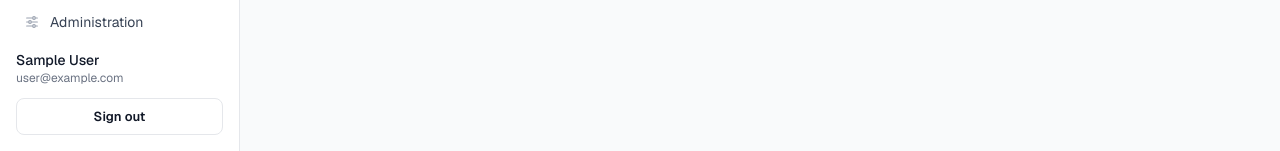
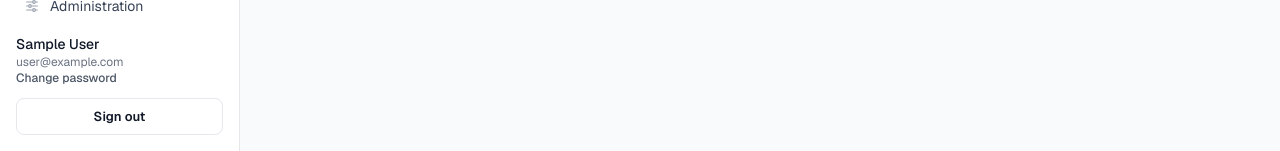
Before and after one commit to venus1344/lr-sales, a Next.js app: page / in a window 1280 px wide. Shown: the part 649-800 px from the top of the page. Built offline with nearby package versions, Linux system fonts and the light colour scheme; no server answers; the database is empty; sample sign-in values are in the browser's storage.

Commit message:
feat: expose change-password access in sidebar

```diff
--- a/app/(app)/layout.tsx
+++ b/app/(app)/layout.tsx
@@ -96,7 +96,13 @@ export default async function AppLayout({ children }: { children: ReactNode }) {
             <span className="truncate">Administration</span>
           </a>
           <p className="text-sm font-medium text-gray-900">{session.user.name}</p>
-          <p className="mb-3 truncate text-xs text-gray-500">{session.user.email}</p>
+          <p className="truncate text-xs text-gray-500">{session.user.email}</p>
+          <a
+            href="/settings/profile#password"
+            className="mb-3 block text-xs font-medium text-gray-600 hover:text-gray-900"
+          >
+            Change password
+          </a>
           <form
             action={async () => {
               'use server'
--- a/app/(app)/settings/profile/page.tsx
+++ b/app/(app)/settings/profile/page.tsx
@@ -29,7 +29,7 @@ export default async function ProfilePage() {
         />
       </div>
 
-      <div className="sk-card p-4">
+      <div id="password" className="sk-card scroll-mt-24 p-4">
         <h2 className="mb-3 font-semibold">Change password</h2>
         <PasswordForm />
       </div>
```
